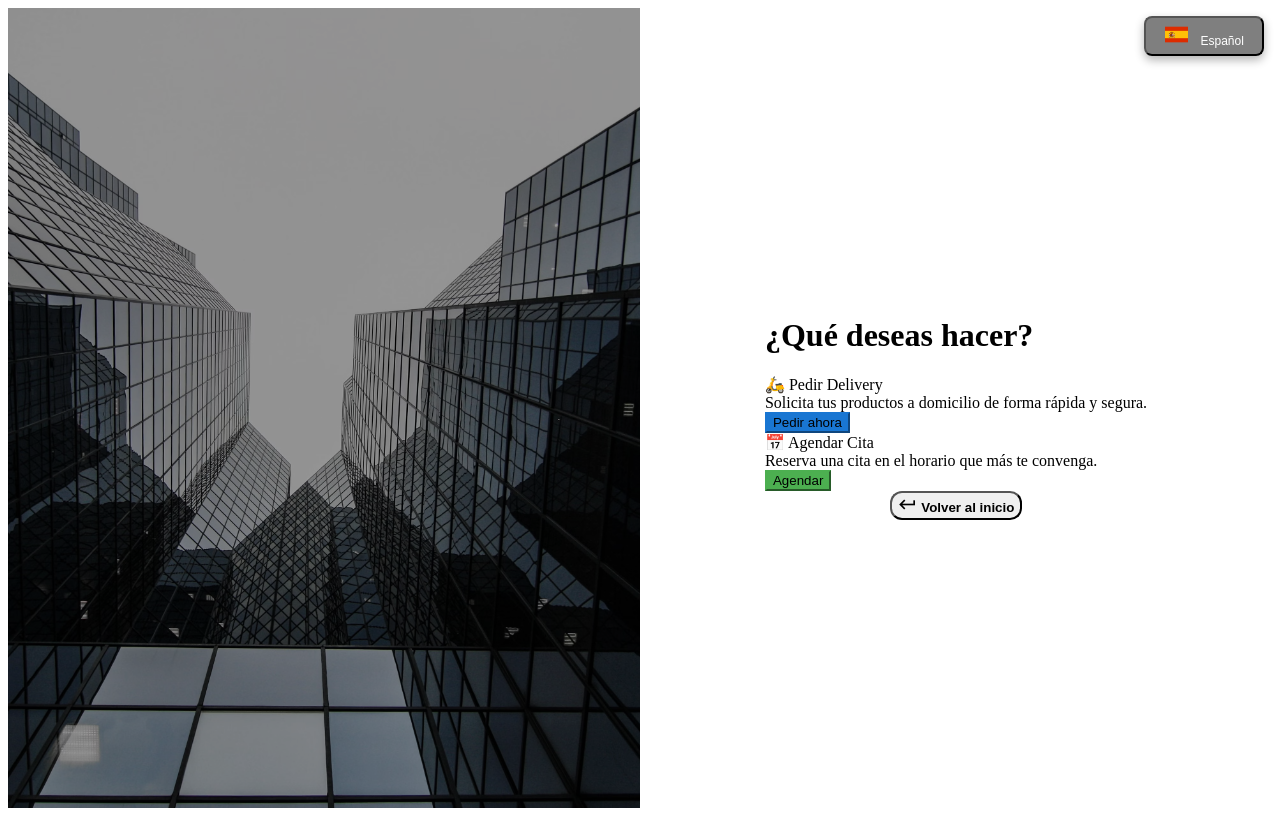
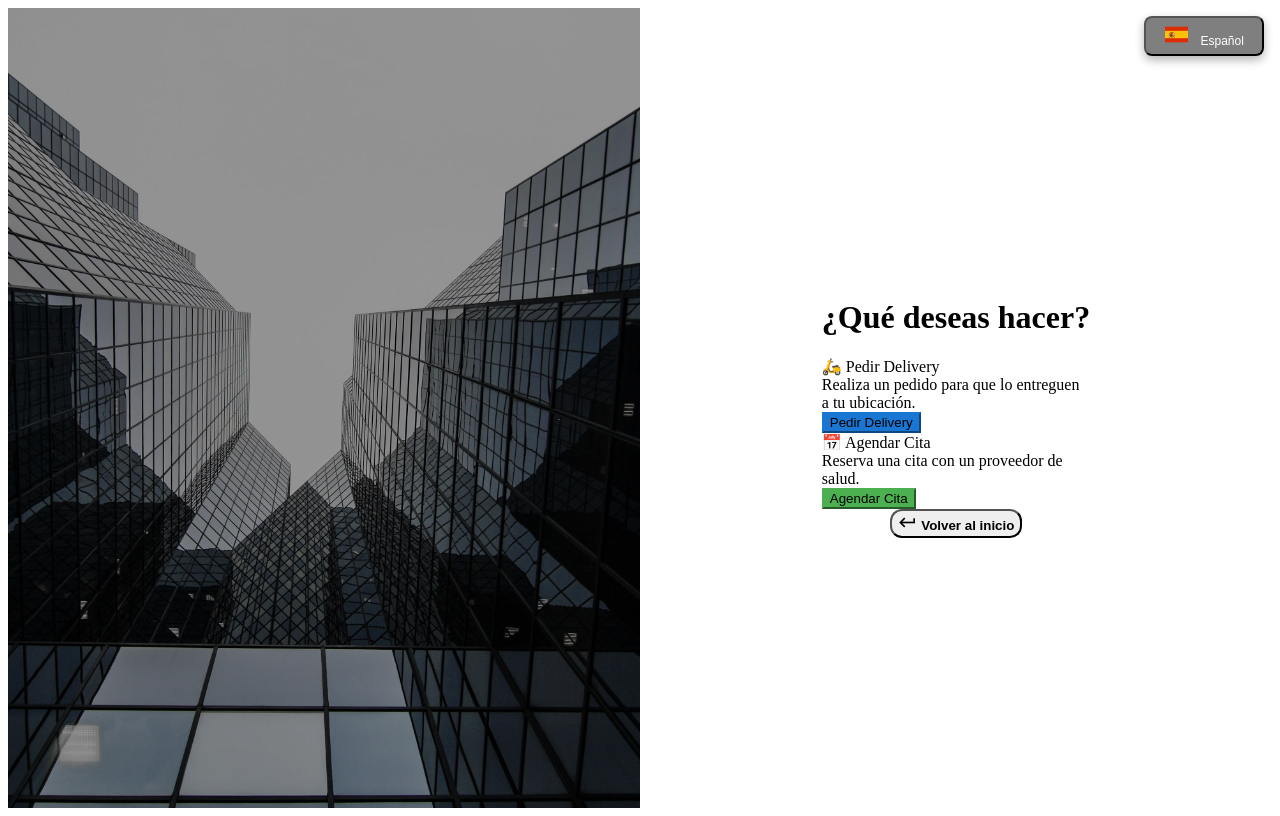
Before and after one commit to Pablo7771/LoginPortalDemo, a Vue app: page /no-signed-up in a window 1280 px wide. Built offline with nearby package versions, Linux system fonts and the light colour scheme.

Commit message:
Who knows

```diff
--- a/src/plugins/i18n.ts
+++ b/src/plugins/i18n.ts
@@ -50,8 +50,17 @@ const messages = {
         },
         templates: {
             title: "What would you like to do?",
-            delivery: "Request delivery",
-            medicalAppointment: "Schedule a medical appointment"
+            delivery: {
+                title: "Request Delivery",
+                description: "Place an order for delivery to your location.",
+                button: "Order now"
+            },
+            medicalAppointment: {
+                title: "Schedule Appointment",
+                description: "Book an appointment with a healthcare provider.",
+                button: "Schedule now"
+            },
+            backHome : "Back to home"
         }
     },
     es: {
@@ -100,8 +109,17 @@ const messages = {
         },
         templates: {
             title: "¿Qué deseas hacer?",
-            delivery: "Pedir delivery",
-            medicalAppointment: "Agendar cita médica"
+            delivery: {
+                title: "Pedir Delivery",
+                description: "Realiza un pedido para que lo entreguen a tu ubicación.",
+                button: "Pedir ahora"
+            },
+            medicalAppointment: {
+                title: "Agendar Cita",
+                description: "Reserva una cita con un proveedor de salud.",
+                button: "Agendar ahora"
+            },
+            backHome : "Volver al inicio"
         }
     },
     ca: {
@@ -150,8 +168,17 @@ const messages = {
         },
         templates: {
             title: "Què vols fer?",
-            delivery: "Demanar repartiment",
-            medicalAppointment: "Programar cita mèdica"
+            delivery: {
+                title: "Demanar Repartiment",
+                description: "Fes una comanda perquè et portin el producte a la ubicació.",
+                button: "Demanar ara"
+            },
+            medicalAppointment: {
+                title: "Agendar Cita",
+                description: "Reserva una cita amb un professional de la salut.",
+                button: "Agendar ara"
+            },
+            backHome : "Tornar a l'inici"
         }
     },
     fr: {
@@ -200,8 +227,17 @@ const messages = {
         },
         templates: {
             title: "Que souhaitez-vous faire ?",
-            delivery: "Commander une livraison",
-            medicalAppointment: "Prendre un rendez-vous médical"
+            delivery: {
+                title: "Commander une Livraison",
+                description: "Effectuez une commande pour une livraison à votre adresse.",
+                button: "Commander maintenant"
+            },
+            medicalAppointment: {
+                title: "Prendre un Rendez-vous",
+                description: "Prenez un rendez-vous avec un professionnel de la santé.",
+                button: "Planifier maintenant"
+            },
+            backHome : "Retour à l'accueil"
         }
     }
 }
--- a/src/views/BackHome.vue
+++ b/src/views/BackHome.vue
@@ -1,7 +1,8 @@
 <template>
     <v-btn text class="mt-6 back-btn" @click="goHome">
         <v-icon left class="return-icon">mdi-keyboard-return</v-icon>
-        Volver al inicio
+        <!--Idiomático i18n-->
+        {{ $t("templates.backHome") }}
     </v-btn>
 </template>
 
--- a/src/views/Templates.vue
+++ b/src/views/Templates.vue
@@ -3,28 +3,28 @@
 		<!-- Título -->
 		<h1 class="text-center mb-6 text-white">{{ $t('templates.title') }}</h1>
 
-		<v-row justify="center" align="stretch" dense>
-
+		<v-row justify="center" align="stretch" dense class="card-wrapper">
 			<!-- Card: Pedir Delivery -->
 			<v-col cols="12" sm="6" class="d-flex">
 				<v-card class="pa-4 d-flex flex-column justify-space-between fill-height" width="100%" elevation="8">
 					<div>
 						<v-card-title class="headline font-weight-bold">
-							🛵 Pedir Delivery
+							🛵 {{ $t('templates.delivery.title') }}
 						</v-card-title>
 						<v-card-text>
-							Solicita tus productos a domicilio de forma rápida y segura.
+							{{ $t('templates.delivery.description') }}
 						</v-card-text>
 					</div>
 					<v-card-actions>
 						<v-btn color="primary" @click="deliveryDialog = true" depressed>
-							Pedir ahora
+							{{ $t('templates.delivery.title') }}
 						</v-btn>
 					</v-card-actions>
 				</v-card>
 
-				<v-dialog v-model="deliveryDialog"  max-width="1000">
-					<Delivery />
+				<v-dialog v-model="deliveryDialog" max-width="1000" v-if="deliveryDialog">
+					<Delivery @cerrar="deliveryDialog = false"/>
+
 				</v-dialog>
 			</v-col>
 
@@ -33,26 +33,25 @@
 				<v-card class="pa-4 d-flex flex-column justify-space-between fill-height" width="100%" elevation="8">
 					<div>
 						<v-card-title class="headline font-weight-bold">
-							📅 Agendar Cita
+							📅 {{ $t('templates.medicalAppointment.title') }}
 						</v-card-title>
 						<v-card-text>
-							Reserva una cita en el horario que más te convenga.
+							{{ $t('templates.medicalAppointment.description') }}
 						</v-card-text>
 					</div>
 					<v-card-actions>
 						<v-btn color="success" @click="citasDialog = true" depressed>
-							Agendar
+							{{ $t('templates.medicalAppointment.title') }}
 						</v-btn>
 					</v-card-actions>
 				</v-card>
 
-				<v-dialog max-width="800" max-height="600" v-model="citasDialog">
+				<v-dialog max-width="800" max-height="600" v-model="citasDialog" v-if="citasDialog">
 					<Citas @cerrar="citasDialog = false" />
 				</v-dialog>
 			</v-col>
 
 		</v-row>
-
 	</v-container>
 </template>
 
@@ -74,3 +73,16 @@ export default {
 	},
 };
 </script>
+
+<style scoped>
+.card-wrapper {
+  container-type: inline-size; /* Esto establece el contenedor como el que controla las container queries */
+}
+
+@container (max-width: 575px) {
+	.col-12 {
+		flex: 0 0 100%;
+		max-width: 100%;
+	}
+}
+</style>
```
